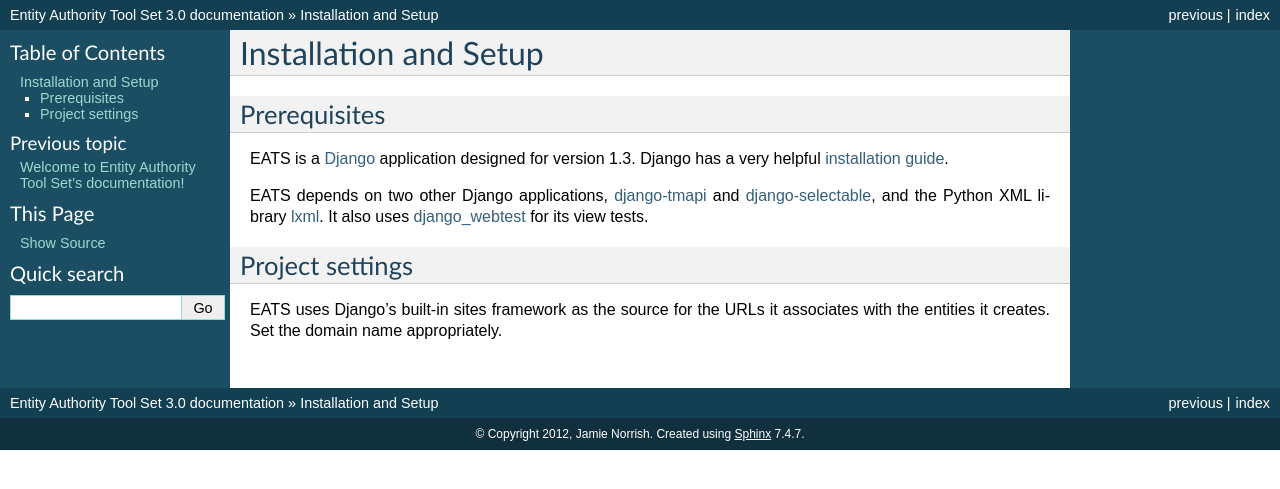
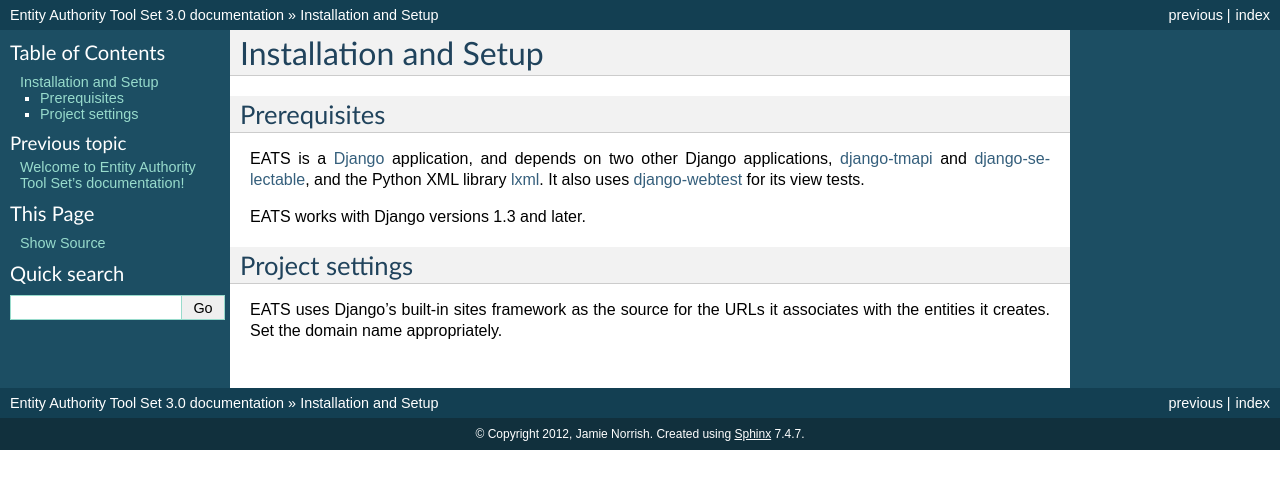
Before and after one commit to ajenhl/eats, a Sphinx documentation site: the page built from docs/source/installation.rst, in a window 1280 px wide. Shown: the top 489 px of the page. Built offline with Sphinx 7.4.7, drawn with Linux system fonts in a browser that asks for light colours.

Commit message:
Rewrote prerequisites doc.

```diff
--- a/docs/source/installation.rst
+++ b/docs/source/installation.rst
@@ -4,19 +4,18 @@
 Prerequisites
 -------------
 
-EATS is a `Django`_ application designed for version 1.3. Django has a
-very helpful `installation guide`_.
+EATS is a `Django`_ application, and depends on two other Django
+applications, `django-tmapi`_ and `django-selectable`_, and the Python
+XML library `lxml`_. It also uses `django-webtest`_ for its view
+tests.
 
-EATS depends on two other Django applications, `django-tmapi`_ and
-`django-selectable`_, and the Python XML library `lxml`_. It also uses
-`django_webtest`_ for its view tests.
+EATS works with Django versions 1.3 and later.
 
 .. _Django: https://www.djangoproject.com/
-.. _installation guide: https://docs.djangoproject.com/en/1.3/topics/install/
 .. _django-tmapi: http://trac.assembla.com/django-tmapi/
 .. _django-selectable: https://bitbucket.org/mlavin/django-selectable
 .. _lxml: http://lxml.de/
-.. _django_webtest: https://bitbucket.org/kmike/django-webtest/
+.. _django-webtest: https://bitbucket.org/kmike/django-webtest/
 
 Project settings
 ----------------
```
